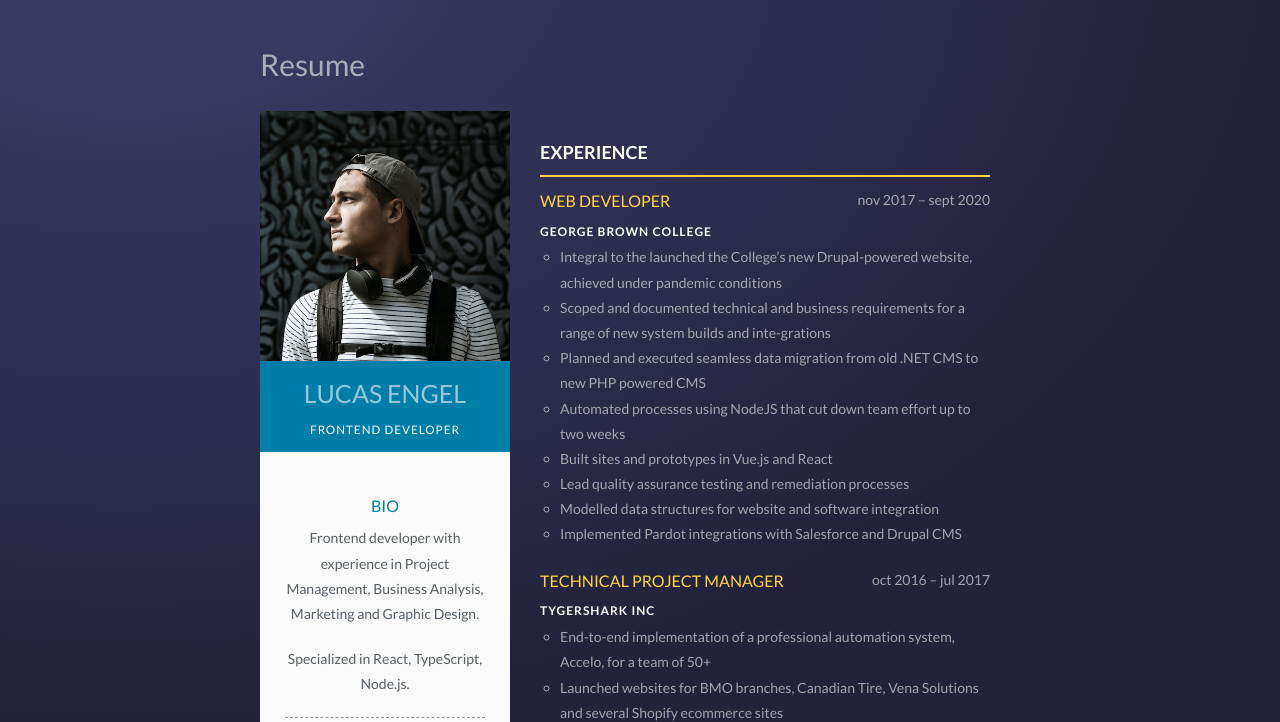
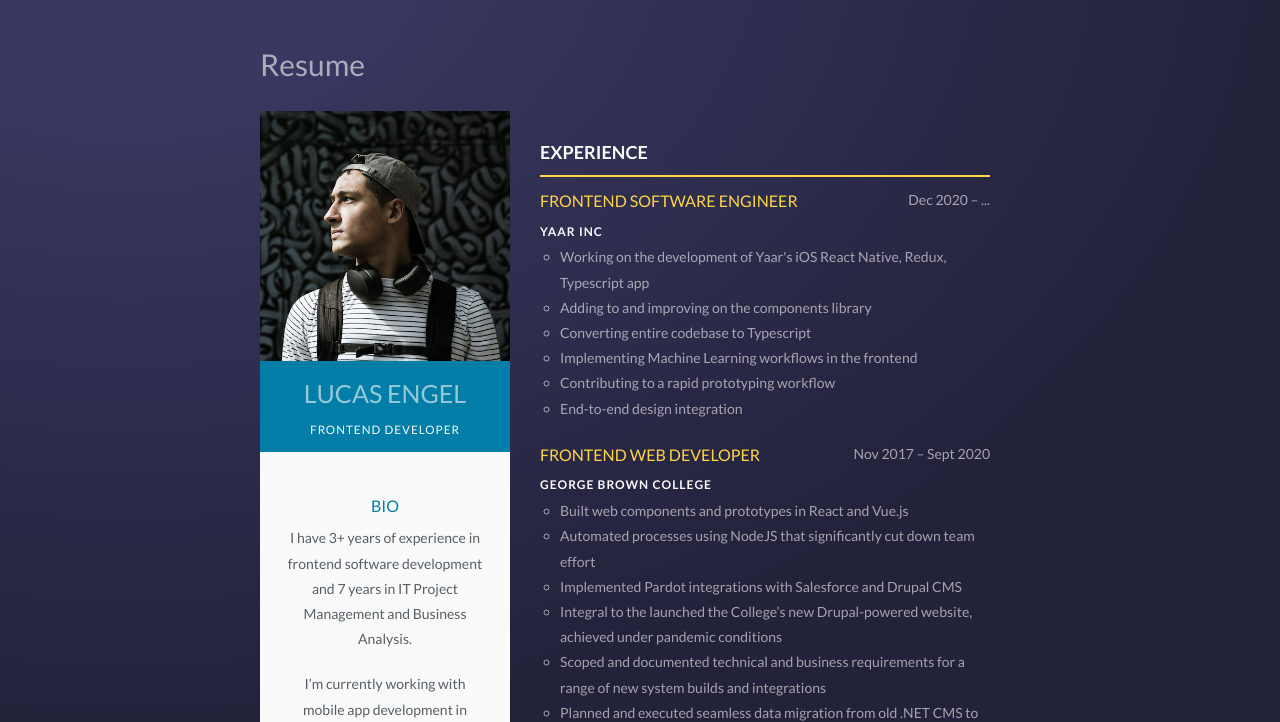
Before and after one commit to lucasengel/hacke.co, a Gatsby site: page /resume in a window 1280 px wide. Shown: the part 73-795 px from the top of the page. Built offline with nearby package versions, Linux system fonts and the light colour scheme; Gatsby itself is replaced by a stand-in of ours.

Commit message:
Updated experiences

```diff
--- a/src/config/resume-experiences.js
+++ b/src/config/resume-experiences.js
@@ -1,25 +1,39 @@
 export const experience = [
   {
-    title: "Web Developer",
+    title: "Frontend Software Engineer",
+    institution: "Yaar Inc",
+    start: "Dec 2020",
+    end: "...",
+    description: [
+      "Working on the development of Yaar's iOS React Native, Redux, Typescript app",
+      "Adding to and improving on the components library",
+      "Converting entire codebase to Typescript",
+      "Implementing Machine Learning workflows in the frontend",
+      "Contributing to a rapid prototyping workflow",
+      "End-to-end design integration",
+    ],
+  },
+  {
+    title: "Frontend Web Developer",
     institution: "George Brown College",
-    start: "nov 2017",
-    end: "sept 2020",
+    start: "Nov 2017",
+    end: "Sept 2020",
     description: [
+      "Built web components and prototypes in React and Vue.js",
+      "Automated processes using NodeJS that significantly cut down team effort",
+      "Implemented Pardot integrations with Salesforce and Drupal CMS",
       "Integral to the launched the College’s new Drupal-powered website, achieved under pandemic conditions",
-      "Scoped and documented technical and business requirements for a range of new system builds and inte-grations",
+      "Scoped and documented technical and business requirements for a range of new system builds and integrations",
       "Planned and executed seamless data migration from old .NET CMS to new PHP powered CMS",
-      "Automated processes using NodeJS that cut down team effort up to two weeks",
-      "Built sites and prototypes in Vue.js and React",
       "Lead quality assurance testing and remediation processes",
-      "Modelled data structures for website and software integration",
-      "Implemented Pardot integrations with Salesforce and Drupal CMS",
+      "Modelled data structures for website and software integrations",
     ],
   },
   {
     title: "Technical Project Manager",
     institution: "TygerShark Inc",
-    start: "oct 2016",
-    end: "jul 2017",
+    start: "Oct 2016",
+    end: "Jul 2017",
     description: [
       "End-to-end implementation of a professional automation system, Accelo, for a team of 50+",
       "Launched websites for BMO branches, Canadian Tire, Vena Solutions and several Shopify ecommerce sites",
@@ -29,21 +43,21 @@ export const experience = [
     ],
   },
   {
-    title: "Web developer",
+    title: "Frontend Web Developer",
     institution: "Chef Bruno",
-    start: "oct 2015",
-    end: "sept 2016",
+    start: "Oct 2015",
+    end: "Sept 2016",
     description: [
+      "Frontend development in AngularJS, HTML, Sass",
+      "Used D3.js for graphics, Bootstrap as CSS framework, Grunt as a build tool",
       "Built multiple revisions of Sketch designs in a collaboration with the design team",
-      "Frontend development in AngularJS, HTML, SASS",
-      "Used D3.js for graphics, Bootstrap as CSS framework, Grunt as a build tool",
     ],
   },
   {
     title: "Co-Founder",
     institution: "Auditorium LMS",
-    start: "feb 2014",
-    end: "sept 2015",
+    start: "Feb 2014",
+    end: "Sept 2015",
     description: [
       "Built multiple versions of a web-based Learning Management Systems, on WordPress and on Ruby on Rails",
       "Implemented behaviour tracking, multi-variant testing and analytics tools",
@@ -53,8 +67,8 @@ export const experience = [
   {
     title: "Business Analyst",
     institution: "Compasso",
-    start: "apr 2013",
-    end: "may 2014",
+    start: "Apr 2013",
+    end: "May 2014",
     description: [
       "Scoped and documented technical business requirements for Brazil's largest clothing retailer ecommerce and marketing sites",
       "Coordinated work of 20+ people on development, quality assurance and deployment teams",
@@ -63,8 +77,8 @@ export const experience = [
   {
     title: "Co-Founder",
     institution: "Fande Web Creation",
-    start: "jan 2009",
-    end: "mar 2013",
+    start: "Jan 2009",
+    end: "Mar 2013",
     description: [
       "Frontend development using Ruby’s ERB and jQuery",
       "Managed projects for several startups and Brazil's second largest tourism operator on a team of 7",
@@ -75,16 +89,16 @@ export const experience = [
 export const education = [
   {
     title: "GoStack Bootcamp",
-    start: "sept 2020",
-    end: "nov 2020",
+    start: "Sept 2020",
+    end: "Nov 2020",
     institution: "RocketSeat",
     description:
-      "Two-month full-time bootcamp on React, React Native and Node. Built 3 APIs, 4 React sites, and 3 React Native apps",
+      "Two-month full-time bootcamp on React, React Native and Node. Built 3 APIs, 4 React sites, and 3 React Native apps. Course also covered Postgres, Redix, MongoDB databases and SOLID principles.",
   },
   {
     title: "B.A. Communications, Advertising",
-    start: "jul 2007",
-    end: "jun 2011",
+    start: "Jul 2007",
+    end: "Jun 2011",
     institution: "Universidade Federal do Rio Grande do Sul",
   },
 ]
--- a/src/config/resume-profile.js
+++ b/src/config/resume-profile.js
@@ -2,8 +2,8 @@ export const profile = {
   name: `Lucas Engel`,
   title: `Frontend Developer`,
   bio: [
-    `Frontend developer with experience in Project Management, Business Analysis, Marketing and Graphic Design.`,
-    `Specialized in React, TypeScript, Node.js.`,
+    `I have 3+ years of experience in frontend software development and 7 years in IT Project Management and Business Analysis.`,
+    `I’m currently working with mobile app development in React Native, Redux, Typeorm, and Typescript and have also worked with React, Vue.js and AngularJS.`,
   ],
   phone: `+1 (705) 970-6195`,
   email: `lucasengel@gmail.com`,
```
Also changed, not shown: package.json (+10 -8 lines), 1 other file.
